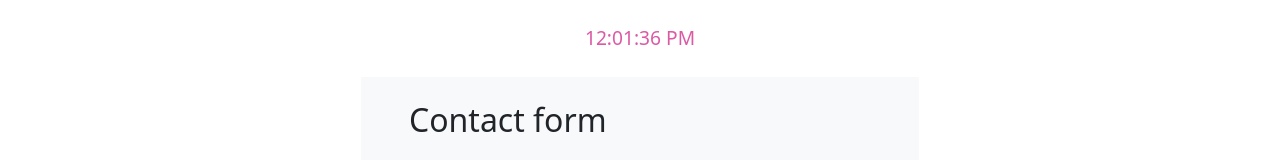
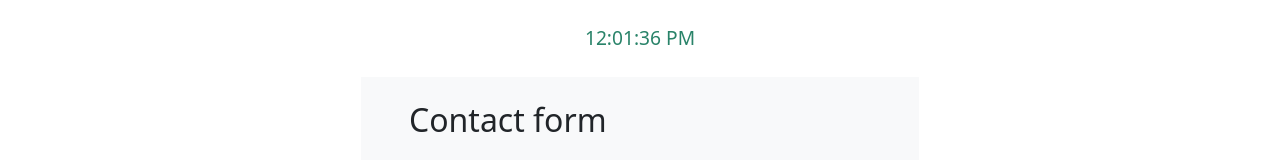
Before and after one commit to Fateme-nm/form-react, a React (Create React App) app: page / in a window 1280 px wide. Shown: the top 160 px of the page. Built offline with nearby package versions, Linux system fonts and the light colour scheme.

Commit message:
change to functional component

```diff
--- a/src/components/Clock/Clock.js
+++ b/src/components/Clock/Clock.js
@@ -1,48 +1,62 @@
-import React, { Component } from 'react';
+import React, { useState, useEffect } from 'react';
 
-class Clock extends Component {
-    constructor(props) {
-        super(props)
-        this.state = {
-            time : new Date,
-            color: '#000'
+function Clock () {
+    // constounctor (props) {
+    //     super(props)
+    //     this.state = {
+    //         time: new Date,
+    //         color: '#000'
+    //     }
+    // }
+
+    // componentDidMount() {
+    //     this.timeInterval = setInterval(() => this.setTime(), 1000)
+    // }
+
+    // componentDidUpdate(prevProp, prevState) {
+    //     if(this.state.time !== prevState.time ) {
+    //         this.changeColor()
+    //     }
+    // }
+
+    // componentWillUnmount() {
+    //     if (this.timeInterval !== null) {
+    //         clearInterval(this.interval)
+    //     }
+    // }
+
+    let [time, timeState] = useState(new Date)
+    let [color, colorState] = useState('#000')
+    let timeInterval = null
+
+    useEffect (() => {
+        timeInterval = setInterval(() => timeState(new Date), 1000)
+        return () => {
+            if (timeInterval) {
+                clearInterval(timeInterval)
             }
         }
+    }, [])
 
-    componentDidMount() {
-        this.timeInterval = setInterval(() => this.setTime(), 1000)
+    useEffect (() => {
+        changeColor()
+    }, [time])
+
+    function changeColor () {
+        let newColor = "#" + Math.floor(Math.random()*16777215).toString(16)
+        colorState(newColor)
     }
 
-    componentDidUpdate(prevProp, prevState) {
-        if(this.state.time !== prevState.time ) {
-            this.changeColor()
-        }
+    let newStyle = {
+        color: color,
+        fontSize:'1.2rem'
     }
 
-    componentWillUnmount() {
-        if (this.timeInterval !== null) {
-            clearInterval(this.interval)
-        }
-    }
-
-    setTime = () => this.setState({time: new Date})
-
-    changeColor = () => {
-        let newColor = "#" + Math.floor(Math.random()*16777215).toString(16)
-        this.setState({color: newColor})
-    }
-
-    render() {
-        let newStyle = {
-            color: this.state.color,
-            fontSize:'1.2rem'
-        }
     return (
         <div>
-                <div style={newStyle}>{this.state.time.toLocaleTimeString()}</div>
+            <div style={newStyle}>{time.toLocaleTimeString()}</div>
         </div>
     );
 }
-}
 
 export default Clock;
```
Lines whose indentation alone changed are shown as unchanged.
